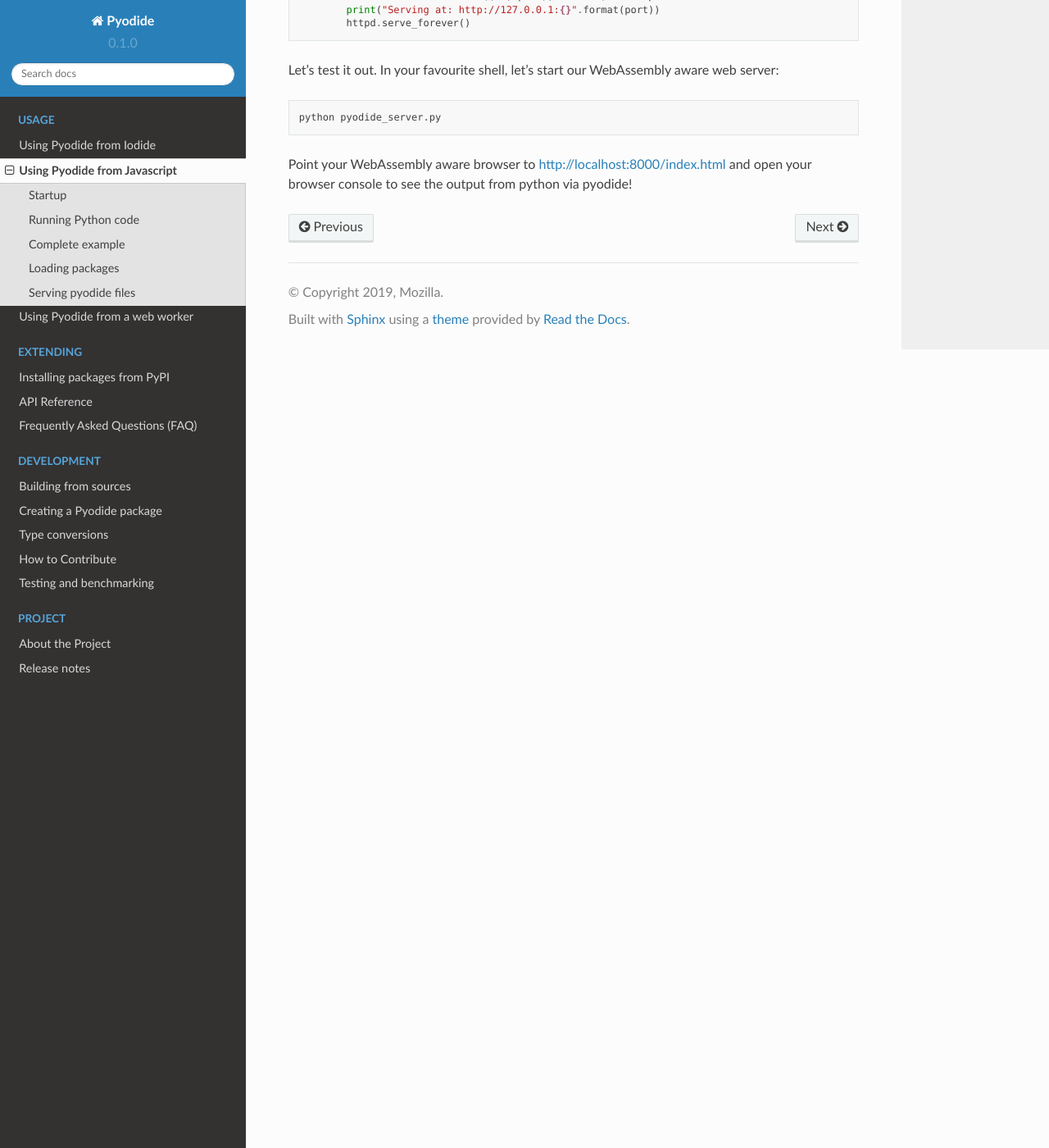
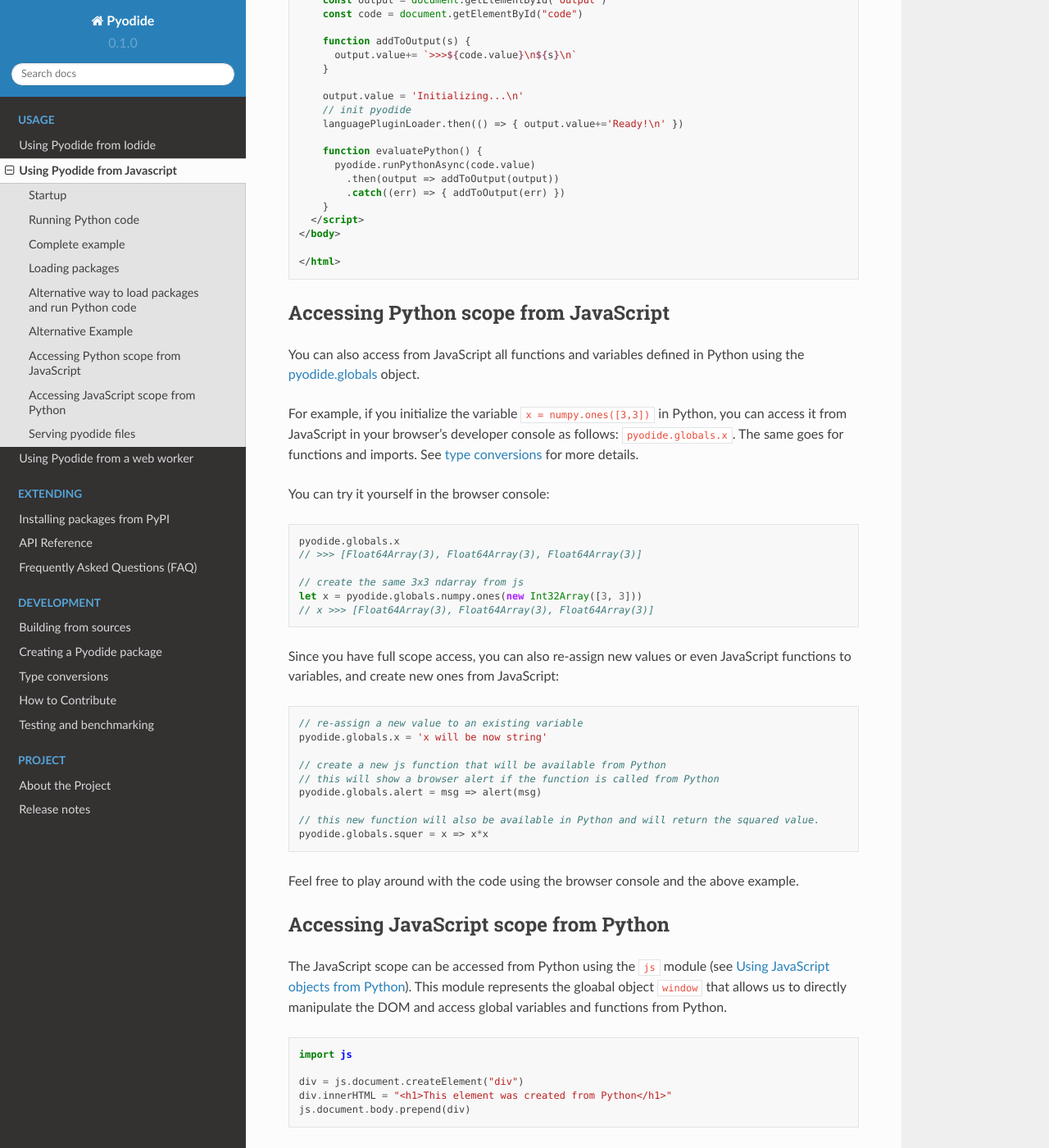
Before and after one commit to pyodide/pyodide, a Sphinx documentation site: the page built from docs/using_pyodide_from_javascript.md, in a window 1280 px wide and 1400 px high, scrolled down 2809 px. Shown: the whole window at 82% size. Built offline with Sphinx 7.4.7 and the Read the Docs theme 2.0.0, drawn with Linux system fonts in a browser that asks for light colours; the version number is read from the project's files by our own code; some of the changed text lies outside the part shown.

Commit message:
DOC Improve "Using Pyodide from Javascript" documentation (#767)
Co-authored-by: Aray <s0562411@htw-berlin.de>

````diff
--- a/docs/using_pyodide_from_javascript.md
+++ b/docs/using_pyodide_from_javascript.md
@@ -1,7 +1,6 @@
 # Using Pyodide from Javascript
 
-This document describes using Pyodide directly from Javascript. For information
-about using Pyodide from Iodide, see [Using Pyodide from
+This document describes using Pyodide directly from Javascript. For information about using Pyodide from Iodide, see [Using Pyodide from
 Iodide](using_pyodide_from_iodide.md).
 
 ## Startup
@@ -102,6 +101,101 @@
 });
 ```
 
+## Alternative way to load packages and run Python code
+
+Alternatively you can run Python code without manually pre-loading packages. You can do this with [pyodide.runPythonAsync](api_reference.md#pyodideloadpackagenames-messagecallback-errorcallback) function, which will automatically download all packages that the code snippet imports.
+
+Note: although the function is called Async, it still blocks the main thread. To run Python code asynchronously see [WebWorker](using_pyodide_from_webworker.md)
+
+## Alternative Example
+
+```html
+<!DOCTYPE html>
+<head>
+    <script type="text/javascript">
+        window.languagePluginUrl = 'https://pyodide-cdn2.iodide.io/v0.15.0/full/';
+    </script>
+    <script src="https://pyodide-cdn2.iodide.io/v0.15.0/full/pyodide.js"></script>
+</head>
+
+<body>
+  <p>You can execute any Python code. Just enter something in the box below and click the button.</p>
+  <input id='code' value='sum([1,2,3,4,5])'>
+  <button onclick='evaluatePython()'>Run</button>
+  <br>
+  <br>
+  <div>
+    Output:
+  </div>
+  <textarea id='output' style='width: 100%;' rows='6' disabled></textarea>
+
+  <script>
+    const output = document.getElementById("output")
+    const code = document.getElementById("code")
+
+    function addToOutput(s) {
+      output.value+= `>>>${code.value}\n${s}\n`
+    }
+
+    output.value = 'Initializing...\n'
+    // init pyodide
+    languagePluginLoader.then(() => { output.value+='Ready!\n' })
+
+    function evaluatePython() {
+      pyodide.runPythonAsync(code.value)
+        .then(output => addToOutput(output))
+        .catch((err) => { addToOutput(err) })
+    }
+  </script>
+</body>
+
+</html>
+```
+
+## Accessing Python scope from JavaScript
+
+You can also access from JavaScript all functions and variables defined in Python using the [pyodide.globals](api_reference.md#pyodideglobals) object.
+
+For example, if you initialize the variable `x = numpy.ones([3,3])` in Python, you can access it from JavaScript in your browser's developer console as follows: `pyodide.globals.x`. The same goes for functions and imports. See [type conversions](type_conversions.md) for more details.
+
+You can try it yourself in the browser console:
+```js
+pyodide.globals.x
+// >>> [Float64Array(3), Float64Array(3), Float64Array(3)]
+
+// create the same 3x3 ndarray from js
+let x = pyodide.globals.numpy.ones(new Int32Array([3, 3]))
+// x >>> [Float64Array(3), Float64Array(3), Float64Array(3)]
+```
+
+Since you have full scope access, you can also re-assign new values or even JavaScript functions to variables, and create new ones from JavaScript:
+
+```js
+// re-assign a new value to an existing variable
+pyodide.globals.x = 'x will be now string'
+
+// create a new js function that will be available from Python
+// this will show a browser alert if the function is called from Python
+pyodide.globals.alert = msg => alert(msg)
+
+// this new function will also be available in Python and will return the squared value.
+pyodide.globals.squer = x => x*x
+```
+
+Feel free to play around with the code using the browser console and the above example.
+
+## Accessing JavaScript scope from Python
+
+The JavaScript scope can be accessed from Python using the `js` module (see [Using JavaScript objects from Python](type_conversions.md#using-javascript-objects-from-python)). This module represents the gloabal object `window` that allows us to directly manipulate the DOM and access global variables and functions from Python.
+
+```python
+import js
+
+div = js.document.createElement("div")
+div.innerHTML = "<h1>This element was created from Python</h1>"
+js.document.body.prepend(div)
+```
+
 ## Serving pyodide files
 
 If you built your pyodide distribution or downloaded the release tarball
````
